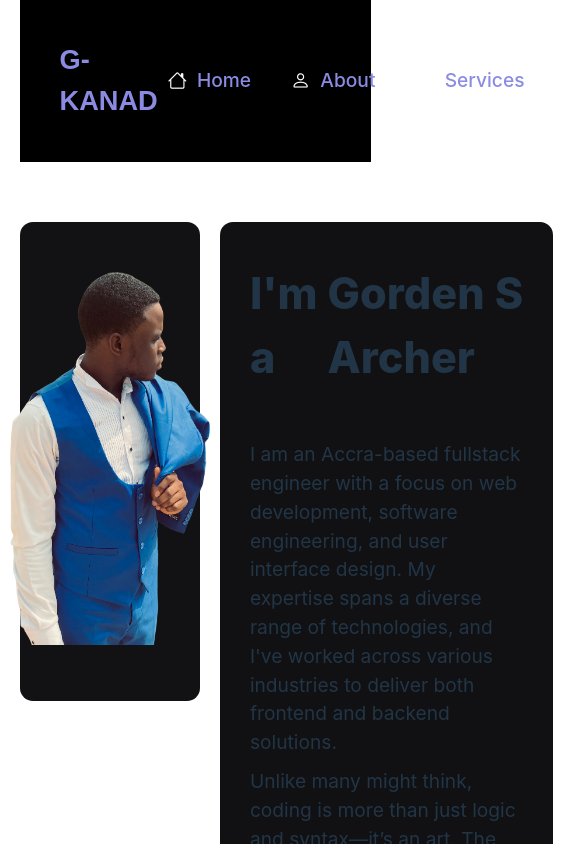
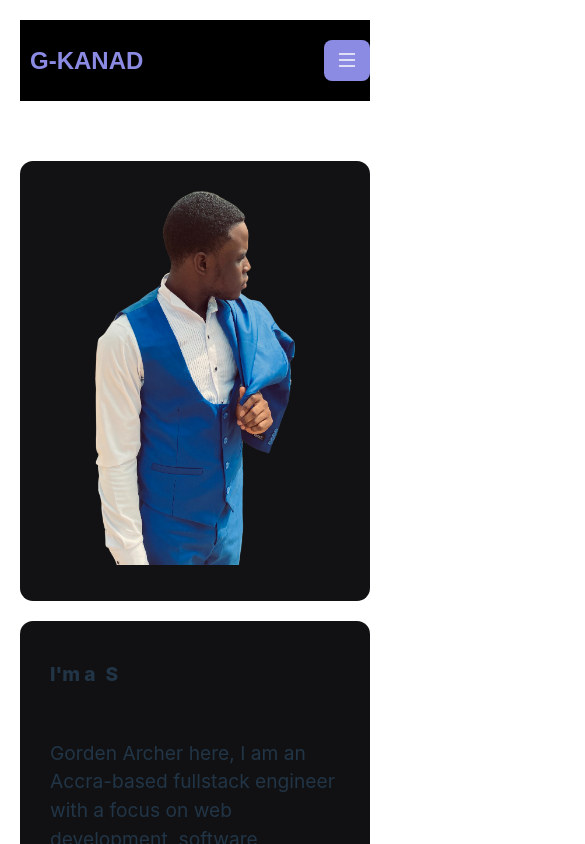
Before and after one commit to GordenArcher/Portfolio, a React (Vite) app in the folder portfolio/: page /about in a window 390 px wide. Shown: the top 844 px of the page, 585 px wide, since content can reach past the window. Built offline with nearby package versions, Linux system fonts and the light colour scheme.

Commit message:
added responsiveness

```diff
--- a/portfolio/src/App.css
+++ b/portfolio/src/App.css
@@ -1,11 +1,10 @@
-.portfolio, .portfolio_app, .head_nav, .main_content, .routes{
+.portfolio, .head_nav, .main_content, .routes{
     width: 100%;
     height: 100%;
 }
 
 .portfolio_app{
-    width: 90%;
-    margin: auto;
+    padding: 40px;
     display: flex;
     gap: 40px;
     flex-direction: column;
@@ -65,8 +64,36 @@
     display: flex;
     align-items: center;
     justify-content: space-between;
+    gap: 20px;
 }
 
 .footer a{
     color: hsl(240, 62%, 72%);
 }
+
+@media screen and (max-width:786px) {
+    .portfolio_app{
+        padding: 20px;
+    }
+
+    .talk{
+        width: 90%;
+        padding: 10px;
+    }
+
+    .high{
+        font-size: 1rem;
+    }
+
+    .lilt{
+        font-size: .8rem;
+    }
+
+    .footer footer{
+        padding: 5px;
+    }
+
+    .left, .right{
+        font-size: .7rem;
+    }
+}
--- a/portfolio/src/App.jsx
+++ b/portfolio/src/App.jsx
@@ -2,7 +2,7 @@ import About from './pages/About'
 import Contact from './pages/Contact'
 import Home from './pages/Home'
 import './App.css'
-import { BrowserRouter as Router, Routes, Route } from 'react-router-dom'
+import { BrowserRouter as Router, Routes, Route, Link } from 'react-router-dom'
 import NotFound from './pages/404'
 import Portfolio from './pages/Portfolio'
 import NavHeader from './layout/NavHeader'
@@ -56,7 +56,7 @@ function App() {
           <div className="footer">
             <footer>
               <div className="left">
-                <span> copyright &copy; 2024 <a href="#!">G-KANAD, </a> All Rights Reserved. </span>
+                <span> copyright &copy; 2024 <Link to="/">G-KANAD</Link> All Rights Reserved. </span>
               </div>
 
               <div className="right">
--- a/portfolio/src/assets/CSS/about.css
+++ b/portfolio/src/assets/CSS/about.css
@@ -89,3 +89,18 @@
 .act-ex h2{
     color: hsl(240, 62%, 72%);
 }
+
+@media screen and (max-width:786px) {
+    .labot span{
+        font-size: .9rem;
+    }
+
+    .ex-head h2{
+        font-size: 1.4rem;
+        text-align: left;
+    }
+
+    .exp{
+        grid-template-columns: repeat(1, 1fr);
+    }
+}
--- a/portfolio/src/assets/CSS/contact.css
+++ b/portfolio/src/assets/CSS/contact.css
@@ -1,4 +1,4 @@
-.contact-container, .wrapper, .dev-cont, .touch, .main-form-dev, .cont,
+.contact-container, .wrapper, .touch, .main-form-dev, .cont,
 .left-cont, .right-cont, .right-cont form, .f, .name-email, .name, .email,
 .message, .message textarea{
     width: 100%;
@@ -12,12 +12,10 @@
 }
 
 .dev-cont{
-    width: 90%;
-    margin: auto;
+    padding: 20px;
     display: flex;
-    gap: 50px;
+    gap: 30px;
     flex-direction: column;
-    padding: 20px;
 }
 
 .touch{
@@ -63,7 +61,6 @@
 }
 
 .right-cont form{
-    /* padding: 50px; */
     position: relative;
 }
 
@@ -84,7 +81,6 @@
     display: flex;
     align-items: start;
     flex-direction: column;
-    /* gap: 20px; */
 }
 
 .name input, .email input{
@@ -132,3 +128,25 @@ input:focus, textarea:focus{
     background: transparent;
     border: 1px solid hsl(240, 62%, 72%);
 }
+
+@media screen and (max-width:786px) {
+    .cont{
+        flex-direction: column;
+    }
+
+    .touch .big-touch{
+        font-size: 1.5rem;
+    }
+
+    .left-cont, .right-cont{
+        padding: 10px;
+    }
+
+    .left-cont, .right-cont{
+        width: 100%;
+    }
+
+    .name-email{
+        grid-template-columns: repeat(1, 1fr);
+    }
+}
--- a/portfolio/src/assets/CSS/home.css
+++ b/portfolio/src/assets/CSS/home.css
@@ -28,7 +28,6 @@
     gap: 30px;
     background: #121214;
     border-radius: 13px;
-    padding: 20px;
     align-items: center;
 }
 
@@ -70,11 +69,14 @@
     font-size: 2rem;
 }
 
+.iam{
+    padding: 20px;
+}
+
 .dev_wat{
     width: 100%;
     background: hsl(240, 5%, 7%);
     border-radius: 13px;
-    padding: 20px;
 }
 
 .smess {
@@ -128,7 +130,7 @@
     border-radius: 13px;
 }
 
-.resume_wrapper, .resume_app, .resume_container, .resume_header, .main_resume_cntainer,
+.resume_wrapper, .resume_container, .resume_header, .main_resume_cntainer,
 .main_resume, .resume_grid, .summery, .zxcv, .summm, .main_sum, .education_content,
 .edu_ccate, .education_main, .edu_wrapp, .resume_right, .resume_wrapp_right, .head_main{
     width: 100%;
@@ -136,7 +138,7 @@
 }
 
 .resume_app{
-    padding: 20px;
+    padding: 50px;
 }
 
 .resume_container, .summery, .main_sum, .msum_ldes ul, .edu_ccate, .edu_wrapp,
@@ -235,3 +237,45 @@
 .education_content{
     margin: 40px 0;
 }
+
+@media screen and (max-width:786px) {
+    .see_dev{
+        flex-direction: column;
+    }
+
+    .m-pme{
+        width: 100%;
+    }
+
+    .dev_name h2{
+        font-size: 1.2rem;
+    }
+
+    .waht_dev_do span{
+        font-size: 1.2rem;
+    }
+
+    .dev_do{
+        font-size: 1.4rem;
+    }
+
+    .resume_grid{
+        grid-template-columns: repeat(1, 1fr);
+    }
+
+    .sum_head, .msum_h, .edu_head{
+        font-size: 1.4rem;
+    }
+
+    .edu_prog_name h3, .right_head{
+        font-size: 1.2rem;
+    }
+
+    .actt_namee{
+        font-size: 1rem;
+    }
+
+    .lit_des{
+        font-size: .9rem;
+    }
+}
--- a/portfolio/src/assets/CSS/portfolio.css
+++ b/portfolio/src/assets/CSS/portfolio.css
@@ -73,3 +73,21 @@
     color: hsl(0, 0%, 80%);
     font-size: 1rem;
 }
+
+@media screen and (max-width:786px) {
+    .portfolio_index{
+        padding: 20px;
+    }
+
+    .port_header, .port_head_main{
+        font-size: 1.2rem;
+    }
+
+    .head_desc{
+        font-size: .9rem;
+    }
+
+    .projects_grid{
+        grid-template-columns: repeat(1, 1fr);
+    }
+}
--- a/portfolio/src/assets/CSS/services.css
+++ b/portfolio/src/assets/CSS/services.css
@@ -62,3 +62,17 @@
 .act-head{
     font-size: 2rem;
 }
+
+@media screen and (max-width:786px) {
+    .top-head .top-des{
+        font-size: 1.1rem;
+    }
+
+    .serv-top-grid{
+        grid-template-columns: repeat(1, 1fr);
+    }
+
+    .act-head{
+        font-size: 1.5rem;
+    }
+}
--- a/portfolio/src/assets/CSS/sidebar.css
+++ b/portfolio/src/assets/CSS/sidebar.css
@@ -22,6 +22,10 @@
     font-size: 1.7rem;
     font-family: Arial, Helvetica, sans-serif;
     font-weight: 800;
+}
+
+.links{
+    transition: all .3s ease;
 }
 
 .links ul{
@@ -67,13 +71,28 @@
     transition: .3s ease;
 }
 
+.mobile-view button{
+    background: hsl(240, 62%, 72%);
+    color: hsl(0, 0%, 100%);
+    padding:5px 10px;
+    transition: .3s ease;
+}
+
 .hire-me a{
     color: hsl(0, 0%, 100%);
 }
 
-.hire-me button:hover{
+.mobile-view button{
+    font-size: 1.5rem;
+}
+
+.hire-me button:hover, .mobile-view button:hover{
     background: transparent;
     border: 1px solid hsl(240, 62%, 72%);
+}
+
+.leave{
+    transform: translateX(-100%);
 }
 
 .engineerrrr{
@@ -197,3 +216,38 @@
     background: hsl(0, 0%, 0%);
     color: hsl(0, 0%, 100%);
 }
+
+@media screen and (max-width:786px) {
+    .head_links{
+        padding: 20px 0;
+    }
+
+    .logo{
+        padding-left: 10px;
+    }
+
+    .jlog a{
+        font-size: 1.5rem;
+    }
+
+    .links{
+        position: fixed;
+        left: 0;
+        top: 0;
+        height: 100vh;
+        width: 40%;
+        padding: 20px;
+        background: hsla(0, 0%, 0%);
+    }
+
+    .links ul{
+        display: flex;
+        gap: 20px;
+        flex-direction: column;
+        margin-top: 30px;
+    }
+
+    .hire-me{
+        display: none;
+    }
+}
--- a/portfolio/src/layout/NavHeader.jsx
+++ b/portfolio/src/layout/NavHeader.jsx
@@ -3,6 +3,7 @@ import '../assets/CSS/sidebar.css'
 import { Link } from 'react-router-dom';
 
 const NavHeader = ( ) => {
+    const [mobile, setMobile] = useState(false)
 
     const [iconFill, setIconFill] = useState(Array(6).fill(false));
 
@@ -23,7 +24,7 @@ const NavHeader = ( ) => {
                         </div>
                     </div>
 
-                    <div className="links">
+                    <div className={mobile ?  `links` : `links leave`}>
                         <ul>
                             <li onMouseEnter={() => linkIcon(0)} onMouseLeave={() => linkIcon(0)}>
                                 <Link to='/'>
@@ -99,6 +100,12 @@ const NavHeader = ( ) => {
                             </Link>
                         </button>
                     </div>
+
+                    <div className="mobile-view">
+                        <button onClick={() => setMobile((currentState) => !currentState)}>
+                            <i className='bi bi-list'></i>
+                        </button>
+                    </div>
                 </div>
             </div>
         </div>
--- a/portfolio/src/pages/About.jsx
+++ b/portfolio/src/pages/About.jsx
@@ -15,21 +15,6 @@ const About = () => {
     "Postgres",
     "MongoDB",
     "Team Collaboration and Fast Learner"
-    // {
-    //   a : "UI/UX Design"
-    // },
-    // {
-    //   b : "React"
-    // },
-    // {
-    //   c : "Django"
-    // },
-    // {
-    //   d : "Postgres"
-    // },
-    // {
-    //   e : "MongoDB"
-    // }
   ]
 
   const roles = useMemo(() => ["Software Developer.", "Fullstack Engineer.", "Frontend Developer.", "Backend Developer."])
@@ -80,7 +65,6 @@ const About = () => {
                   <div className="waht_dev_do">
                     <div className="about_do">
                       <span>I&apos;m a</span>
-                      <span>Gorden Archer</span>
                       <span className="animated-role">
                         {roles[index].substring(0, subIndex)}
                       </span>
@@ -89,7 +73,7 @@ const About = () => {
                     <div style={{display : 'flex', flexDirection :'column', gap : '10px', fontSize: '1.2rem'}}>
                       <div className="labot">
                         <span>
-                          I am an Accra-based fullstack engineer with a focus on web development, software engineering, and user interface design. My expertise spans a diverse range of technologies, and I&apos;ve worked across various industries to deliver both frontend and backend solutions.
+                        Gorden Archer here, I am an Accra-based fullstack engineer with a focus on web development, software engineering, and user interface design. My expertise spans a diverse range of technologies, and I&apos;ve worked across various industries to deliver both frontend and backend solutions.
                         </span>
                       </div>
 
--- a/portfolio/src/pages/Home.jsx
+++ b/portfolio/src/pages/Home.jsx
@@ -159,8 +159,8 @@ const Home = () => {
               <div className="resume_header">
                 <div className="head_main">
                   <div className="resccc">
-                      <h2>Resume</h2>
-                      <div className="head_line"></div>
+                    <h2>Resume</h2>
+                    <div className="head_line"></div>
                   </div>
                 </div>
 
```
